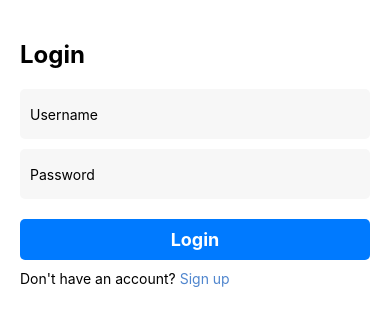
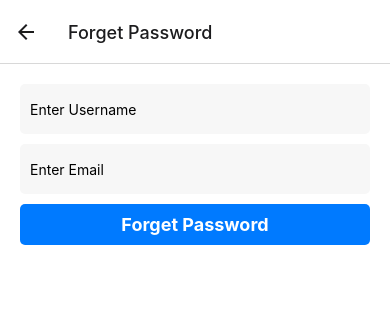
Before and after one commit to Kaiwenkevinz/RandomChat, a React Native app: screen /ForgetPassword in a window 390 px wide. Shown: the top 326 px of the page. Built offline with nearby package versions, Linux system fonts and the light colour scheme; what axios-mock-adapter would draw is missing.

Commit message:
feat: 新增忘记密码

```diff
--- a/src/navigation/index.tsx
+++ b/src/navigation/index.tsx
@@ -10,6 +10,7 @@ import HomeTab from '../screens/HomeTab';
 import ProfileEdit from '../screens/profile-edit/ProfileEdit';
 import FriendProfile from '../screens/FriendProfile';
 import VerifyEmail from '../screens/VerifyEmail';
+import ForgetPassword from '../screens/ForgetPassword';
 
 const Stack = createStackNavigator<RootStackParamList>();
 
@@ -34,6 +35,11 @@ const Navigation = () => {
           options={{headerTitle: 'Login'}}
           component={Login}
         />
+        <Stack.Screen
+          name={'ForgetPassword'}
+          options={{headerShown: true, headerTitle: 'Forget Password'}}
+          component={ForgetPassword}
+        />
         <Stack.Screen name={'HomeTab'} component={HomeTab} />
         <Stack.Screen
           name={'ChatRoom'}
--- a/src/network/constant.ts
+++ b/src/network/constant.ts
@@ -1,5 +1,7 @@
 // 登录
 export const API_LOGIN = '/login/go';
+// 忘记密码
+export const API_FORGET_PASSWORD = '/login/find-password';
 // 注册
 export const API_SEND_EMAIL = '/login/send-verifyemail';
 export const API_REGISTER = '/login/register';
--- a/src/network/lib/auth.ts
+++ b/src/network/lib/auth.ts
@@ -1,7 +1,12 @@
 import {ILoginResponse} from './../../types/network/types';
 import {Result, IUser} from '../../types/network/types';
 import {api} from '../axios.config';
-import {API_LOGIN, API_REGISTER, API_SEND_EMAIL} from '../constant';
+import {
+  API_FORGET_PASSWORD,
+  API_LOGIN,
+  API_REGISTER,
+  API_SEND_EMAIL,
+} from '../constant';
 
 function register(
   username: string,
@@ -31,8 +36,16 @@ function login(username: string, password: string) {
   });
 }
 
+function forgetPassword(username: string, email: string) {
+  return api.post<Result>(API_FORGET_PASSWORD, {
+    username,
+    email,
+  });
+}
+
 export const authService = {
   register,
   sendVerifyEmail,
   login,
+  forgetPassword,
 };
--- a/src/network/mocks/mockAPI.ts
+++ b/src/network/mocks/mockAPI.ts
@@ -11,6 +11,7 @@ import {
   mockUserProfile,
 } from './mockData';
 import {
+  API_FORGET_PASSWORD,
   API_GET_ALL_FRIENDS_ALL_CHAT_MESSAGES,
   API_GET_FRIEND_LIST,
   API_GET_RECOMMEND_LIST,
@@ -60,6 +61,10 @@ mock.onAny().reply(config => {
   if (config.method === 'post' && config.url === API_GET_RECOMMEND_LIST) {
     return [200, mockFriendList.mockResponse];
   }
+  // 忘记密码
+  if (config.method === 'post' && config.url === API_FORGET_PASSWORD) {
+    return [200, generageMockResponse()];
+  }
 
   return [404];
 });
--- /dev/null
+++ b/src/screens/ForgetPassword.tsx
@@ -0,0 +1,80 @@
+import {
+  View,
+  Text,
+  StyleSheet,
+  TextInput,
+  TouchableOpacity,
+} from 'react-native';
+import React, {useState} from 'react';
+import {useNavigation} from '@react-navigation/native';
+import {authService} from '../network/lib/auth';
+import {showToast, toastType} from '../utils/toastUtil';
+
+const ForgetPassword = () => {
+  const navigation = useNavigation();
+
+  const [username, setUsername] = useState('');
+  const [email, setEmail] = useState('');
+
+  const handlePress = async () => {
+    if (!username || !email) {
+      return;
+    }
+
+    await authService.forgetPassword(username, email);
+    showToast(
+      toastType.SUCCESS,
+      'Success',
+      `An email has been sent to ${email}`,
+    );
+    navigation.goBack();
+  };
+
+  return (
+    <View style={styles.container}>
+      <TextInput
+        style={styles.input}
+        placeholder="Enter Username"
+        value={username}
+        onChangeText={setUsername}
+      />
+      <TextInput
+        style={styles.input}
+        placeholder="Enter Email"
+        value={email}
+        onChangeText={setEmail}
+      />
+      <TouchableOpacity style={styles.button} onPress={handlePress}>
+        <Text style={styles.buttonText}>Forget Password</Text>
+      </TouchableOpacity>
+    </View>
+  );
+};
+
+const styles = StyleSheet.create({
+  container: {
+    flex: 1,
+    padding: 20,
+    backgroundColor: '#fff',
+  },
+  input: {
+    height: 50,
+    backgroundColor: '#f7f7f7',
+    borderRadius: 5,
+    padding: 10,
+    marginBottom: 10,
+  },
+  button: {
+    backgroundColor: '#007aff',
+    padding: 10,
+    borderRadius: 5,
+  },
+  buttonText: {
+    color: '#fff',
+    fontSize: 18,
+    fontWeight: 'bold',
+    textAlign: 'center',
+  },
+});
+
+export default ForgetPassword;
--- a/src/screens/Login.tsx
+++ b/src/screens/Login.tsx
@@ -9,15 +9,13 @@ import {NavigationScreenProp} from 'react-navigation';
 import React, {useEffect, useState} from 'react';
 import {showToast, toastType} from '../utils/toastUtil';
 import {authService} from '../network/lib/auth';
-import {StackActions} from '@react-navigation/native';
+import {StackActions, useNavigation} from '@react-navigation/native';
 import {saveStorageData} from '../utils/storageUtil';
 import {LOCAL_STORAGE_KEY_AUTH} from '../constant';
 
-type Props = {
-  navigation: NavigationScreenProp<any, any>;
-};
+export default function Login() {
+  const navigation = useNavigation();
 
-export default function Login(props: Props) {
   const [username, setUsername] = useState('');
   const [password, setPassword] = useState('');
 
@@ -30,9 +28,6 @@ export default function Login(props: Props) {
   }, []);
 
   const onHandleLogin = async () => {
-    // 处理登录逻辑
-    console.log(`username: ${username}, password: ${password}`);
-
     if (!username || !password) {
       showToast(
         toastType.ERROR,
@@ -43,18 +38,15 @@ export default function Login(props: Props) {
       return;
     }
 
-    try {
-      // login and save jwt and user to AsyncStorage
-      const res = await authService.login(username, password);
-      const data = res.data;
-      await saveStorageData(LOCAL_STORAGE_KEY_AUTH, data);
+    const res = await authService.login(username, password);
+    const data = res.data;
+    await saveStorageData(LOCAL_STORAGE_KEY_AUTH, data);
 
-      // go to home screen
-      props.navigation.dispatch(StackActions.replace('HomeTab'));
-    } catch (error) {
-      console.log('🚀unhandled from login', error);
-      return;
-    }
+    navigation.dispatch(StackActions.replace('HomeTab'));
+  };
+
+  const handleForgetPassword = () => {
+    navigation.navigate('ForgetPassword');
   };
 
   return (
@@ -73,6 +65,9 @@ export default function Login(props: Props) {
         value={password}
         onChangeText={setPassword}
       />
+      <Text style={styles.forgetPasswordText} onPress={handleForgetPassword}>
+        forget password?
+      </Text>
       <TouchableOpacity style={styles.button} onPress={onHandleLogin}>
         <Text style={styles.buttonText}>Login</Text>
       </TouchableOpacity>
@@ -101,6 +96,12 @@ const styles = StyleSheet.create({
     fontWeight: 'bold',
     marginVertical: 20,
   },
+  forgetPasswordText: {
+    textAlign: 'right',
+    marginTop: 5,
+    marginBottom: 16,
+    color: '#5086CE',
+  },
   input: {
     height: 50,
     backgroundColor: '#f7f7f7',
--- a/src/screens/Recommend.tsx
+++ b/src/screens/Recommend.tsx
@@ -10,9 +10,10 @@ const Recommend = () => {
 
   const getRecommendList = async () => {
     setIsLoading(true);
-    const res = await userService.getRecommendFriendList();
+    const res = await userService.getRecommendFriendList().finally(() => {
+      setIsLoading(false);
+    });
     setRecommendList(res.data);
-    setIsLoading(false);
   };
 
   return (
--- a/src/types/navigation/types.tsx
+++ b/src/types/navigation/types.tsx
@@ -13,6 +13,7 @@ export type RootStackParamList = {
   Register: undefined;
   VerifyEmail: IVerifyEmail;
   Login: undefined;
+  ForgetPassword: undefined;
   HomeTab: undefined;
   Chats: undefined;
   Recommend: undefined;
```
